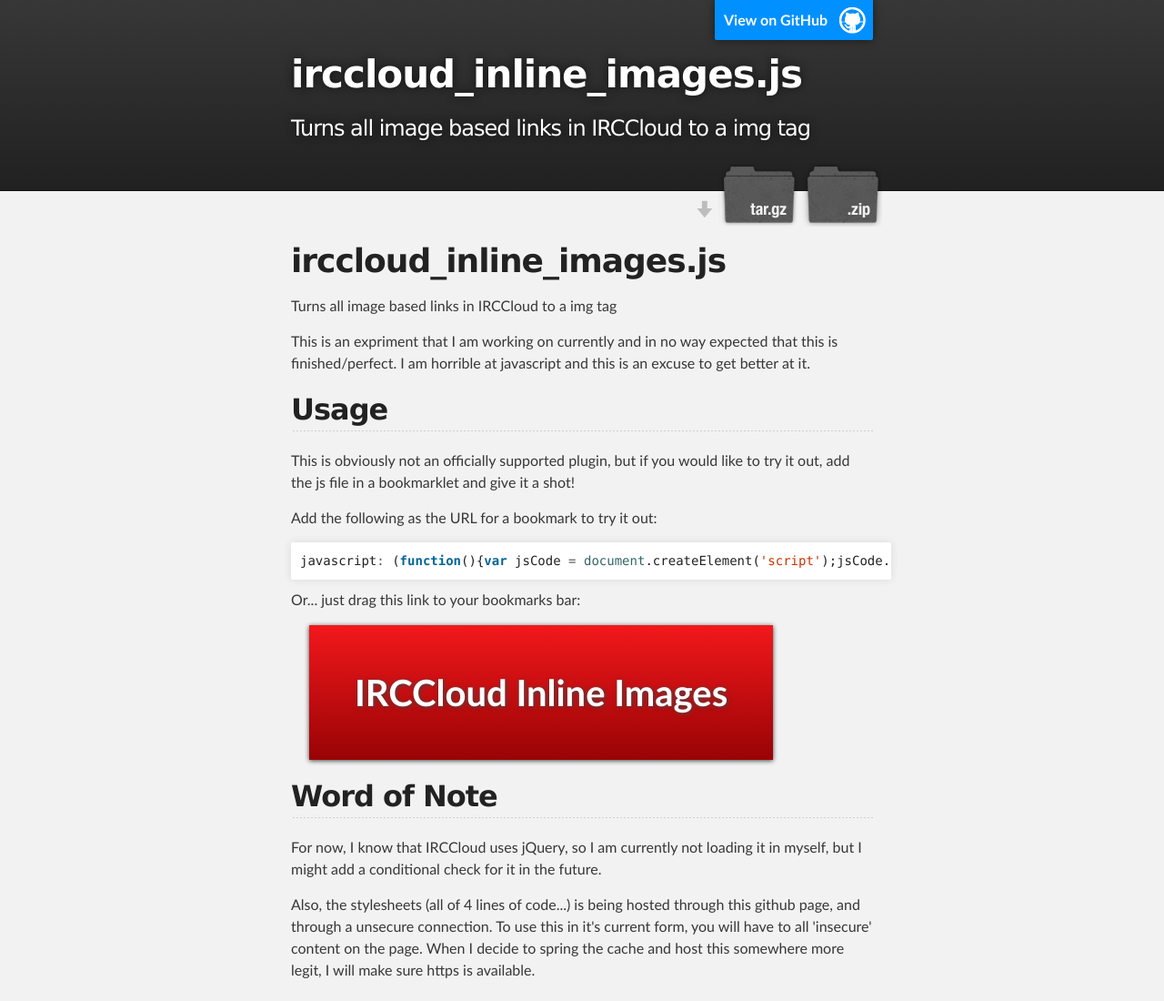
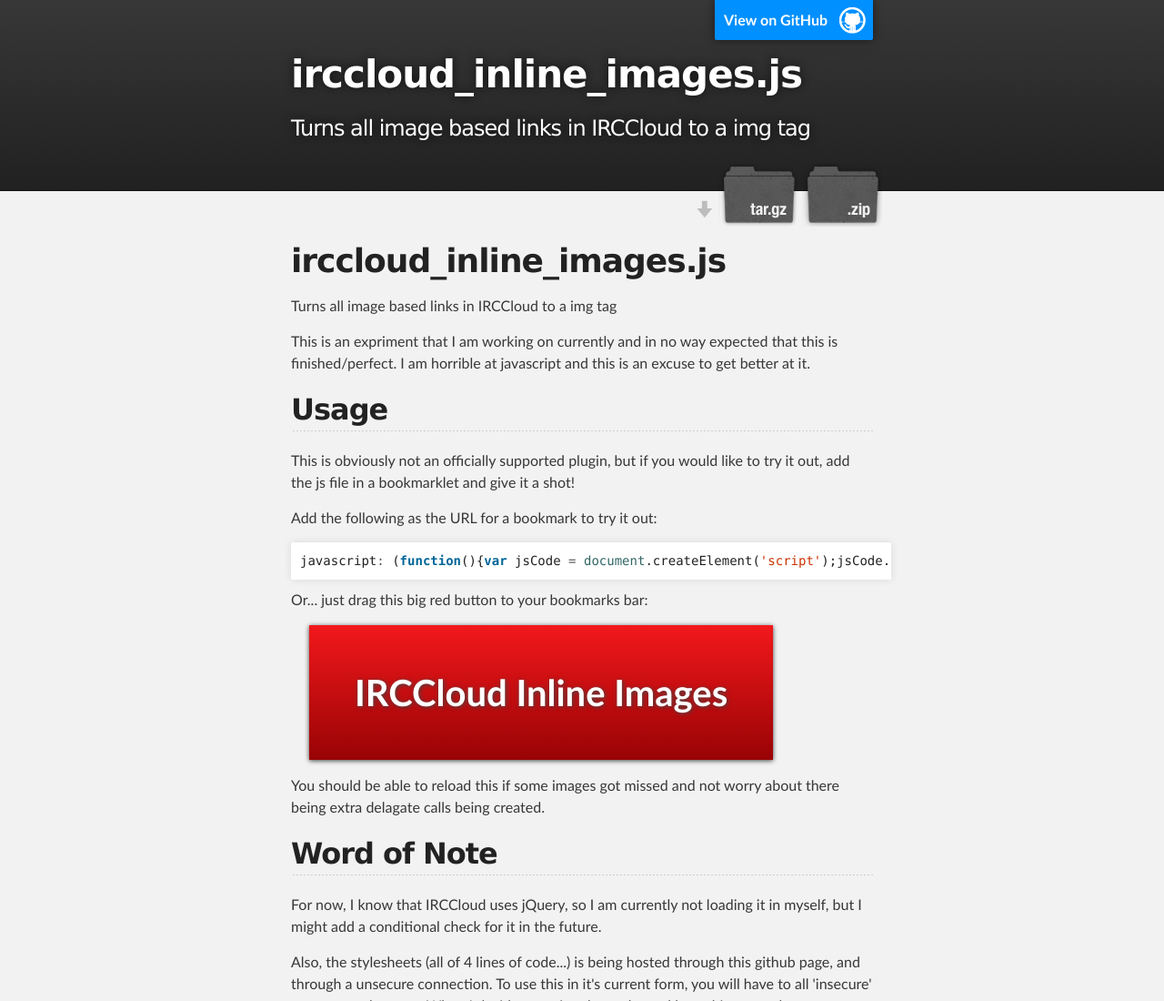
Before and after one commit to NickLaMuro/irccloud_inline_images.js, a plain HTML site: page index.html in a window 1280 px wide. Shown: the top 1100 px of the page at 91% size. Drawn offline with Linux system fonts and the light colour scheme.

Commit message:
Adds note about reloading feature

```diff
--- a/index.html
+++ b/index.html
@@ -47,15 +47,15 @@
 <div class="highlight"><pre><span class="nx">javascript</span><span class="o">:</span> <span class="p">(</span><span class="kd">function</span><span class="p">(){</span><span class="kd">var</span> <span class="nx">jsCode</span> <span class="o">=</span> <span class="nb">document</span><span class="p">.</span><span class="nx">createElement</span><span class="p">(</span><span class="s1">'script'</span><span class="p">);</span><span class="nx">jsCode</span><span class="p">.</span><span class="nx">setAttribute</span><span class="p">(</span><span class="s1">'src'</span><span class="p">,</span> <span class="s1">'https://raw.github.com/NickLaMuro/irccloud_inline_images.js/master/irccloud_inline_images.js'</span><span class="p">);</span><span class="nb">document</span><span class="p">.</span><span class="nx">body</span><span class="p">.</span><span class="nx">appendChild</span><span class="p">(</span><span class="nx">jsCode</span><span class="p">);}());</span>
 </pre></div>
 
-<p>
-  Or... just drag this link to your bookmarks bar:
-</p>
+<p>Or... just drag this big red button to your bookmarks bar:</p>
 
 <div class="big-red-button-container">
   <a class="big-red-button" href="javascript: (function(){var jsCode = document.createElement('script');jsCode.setAttribute('src', 'https://raw.github.com/NickLaMuro/irccloud_inline_images.js/master/irccloud_inline_images.js');document.body.appendChild(jsCode);}());">
     IRCCloud Inline Images
   </a>
 </div>
+
+<p>You should be able to reload this if some images got missed and not worry about there being extra delagate calls being created.</p>
 
 <h2>Word of Note</h2>
 
```
